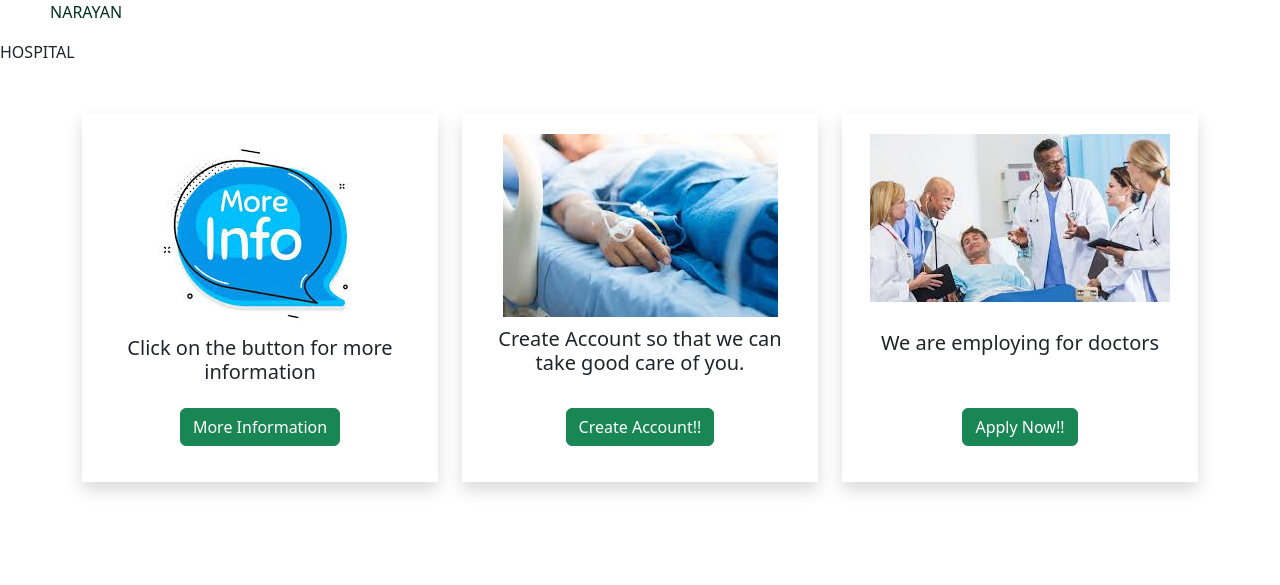
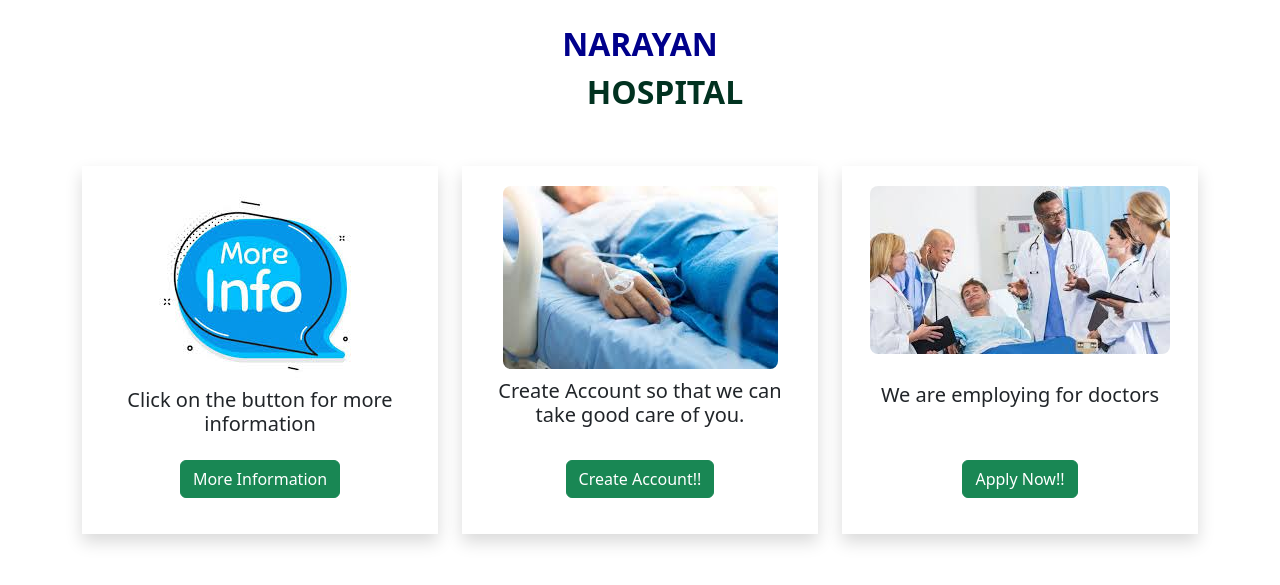
Before and after one commit to Jay1811004/Medisync-A-website-for-Hospital-Management-System_22CS008_22CS014, a PHP site: page / in a window 1280 px wide. Shown: the part 56-641 px from the top of the page. Run offline with PHP 8.4, Linux system fonts and the light colour scheme.

Commit message:
Update index.php

```diff
--- a/Hospital/index.php
+++ b/Hospital/index.php
@@ -13,22 +13,60 @@
             justify-content: space-between;
             height: 100%;
             padding: 20px;
+            transition: transform 0.3s ease-in-out, box-shadow 0.3s ease-in-out;
+        }
+
+        .info-container:hover, .account-container:hover, .apply-container:hover {
+            transform: translateY(-10px);
+            box-shadow: 0 8px 16px rgba(0, 0, 0, 0.2);
         }
 
         .info-container img, .account-container img, .apply-container img {
             max-width: 100%;
+            border-radius: 8px;
+            transition: transform 0.3s ease-in-out;
+        }
+
+        .info-container:hover img, .account-container:hover img, .apply-container:hover img {
+            transform: scale(1.05);
         }
 
         .info-container .btn, .account-container .btn, .apply-container .btn {
             align-self: center;
             margin-top: auto;
         }
+
         #p1 {
-            color:#00008B;
+            color: #00008B;
         }
-        #p1 {
-            color:#013220;
-            padding-left:50px;
+
+        #p2 {
+            color: #013220;
+            padding-left: 50px;
+        }
+
+        .h_name {
+            text-align: center;
+            margin-top: 20px;
+        }
+
+        .h_name p {
+            margin: 0;
+            font-size: 32px;
+            font-weight: bold;
+        }
+
+        .container {
+            margin-top: 50px;
+        }
+
+        .btn {
+            transition: background-color 0.3s ease-in-out, transform 0.3s ease-in-out;
+        }
+
+        .btn:hover {
+            background-color: #28a745;
+            transform: scale(1.05);
         }
     </style>
 </head>
```
